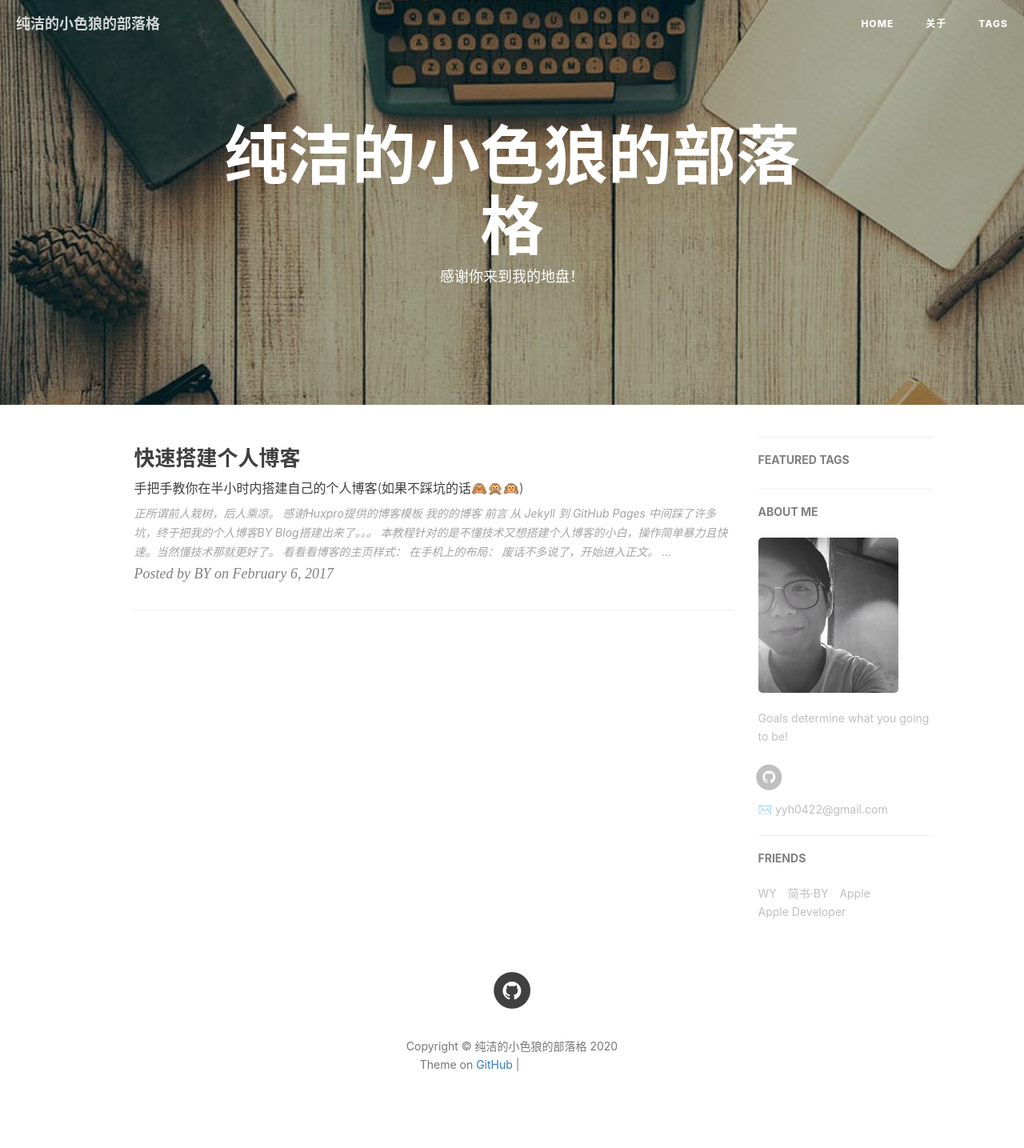
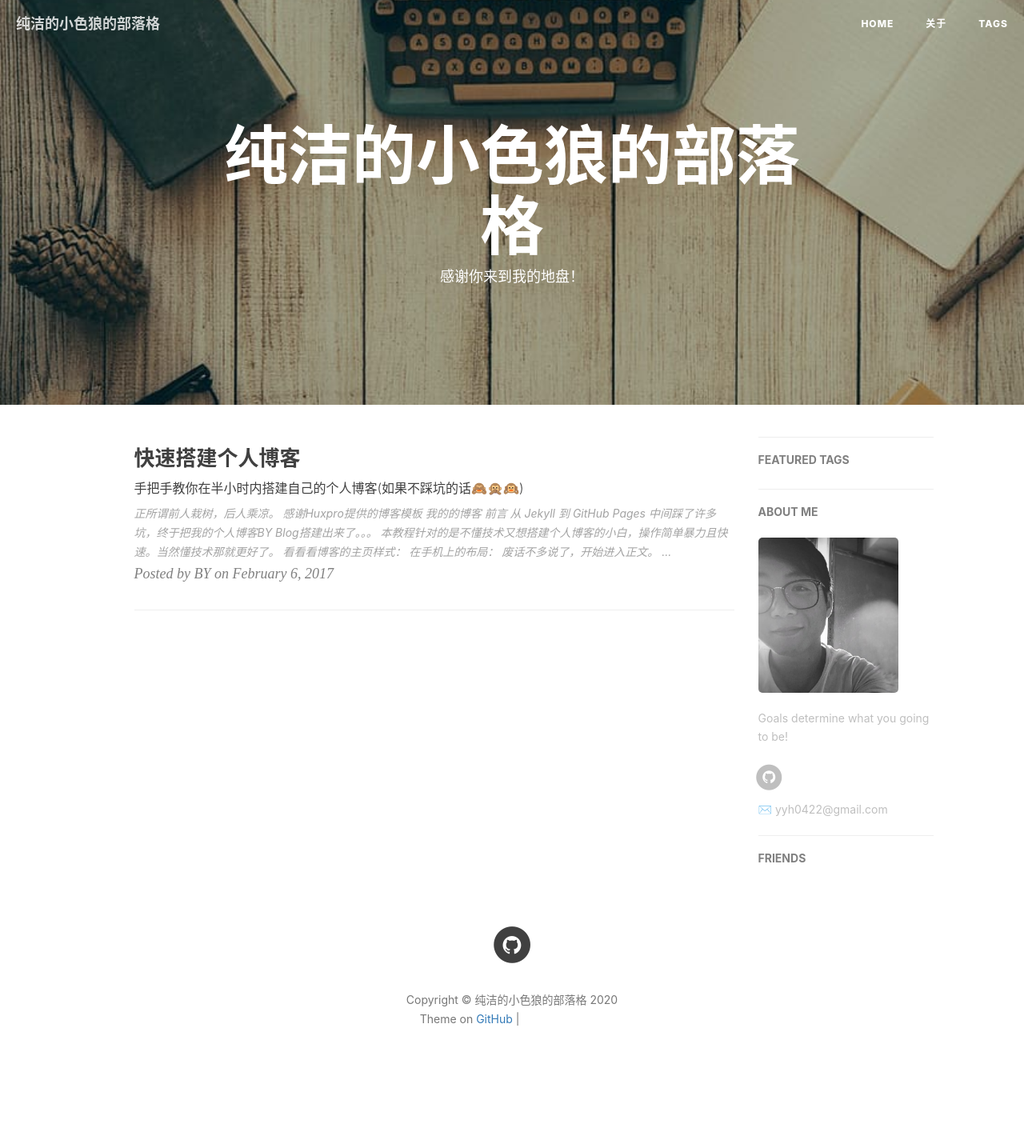
Before and after one commit to yyh0422/yyh0422.github.io, a Jekyll site: the page built from index.html, in a window 1280 px wide. Shown: the whole page at 80% size. Built offline with Jekyll 4.4.1, drawn with Linux system fonts in a browser that asks for light colours; nearby versions of some CDN libraries; the list of posts is cut into pages by our own code; comment, search, counter and statistics services are not loaded; after the commit the page ends 1378 px from its top, so only the background shows below that; grey boxes are pictures that could not be loaded.

Commit message:
Update _config.yml

```diff
--- a/_config.yml
+++ b/_config.yml
@@ -98,17 +98,5 @@
 
 # Friends
 friends: [
-    {
-        title: "WY",
-        href: "http://zhengwuyang.com"
-    },{
-        title: "简书·BY",
-        href: "http://www.jianshu.com/u/e71990ada2fd"
-    },{
-        title: "Apple",
-        href: "https://apple.com"
-    },{
-        title: "Apple Developer",
-        href: "https://developer.apple.com/"
-    }
+
 ]
```
